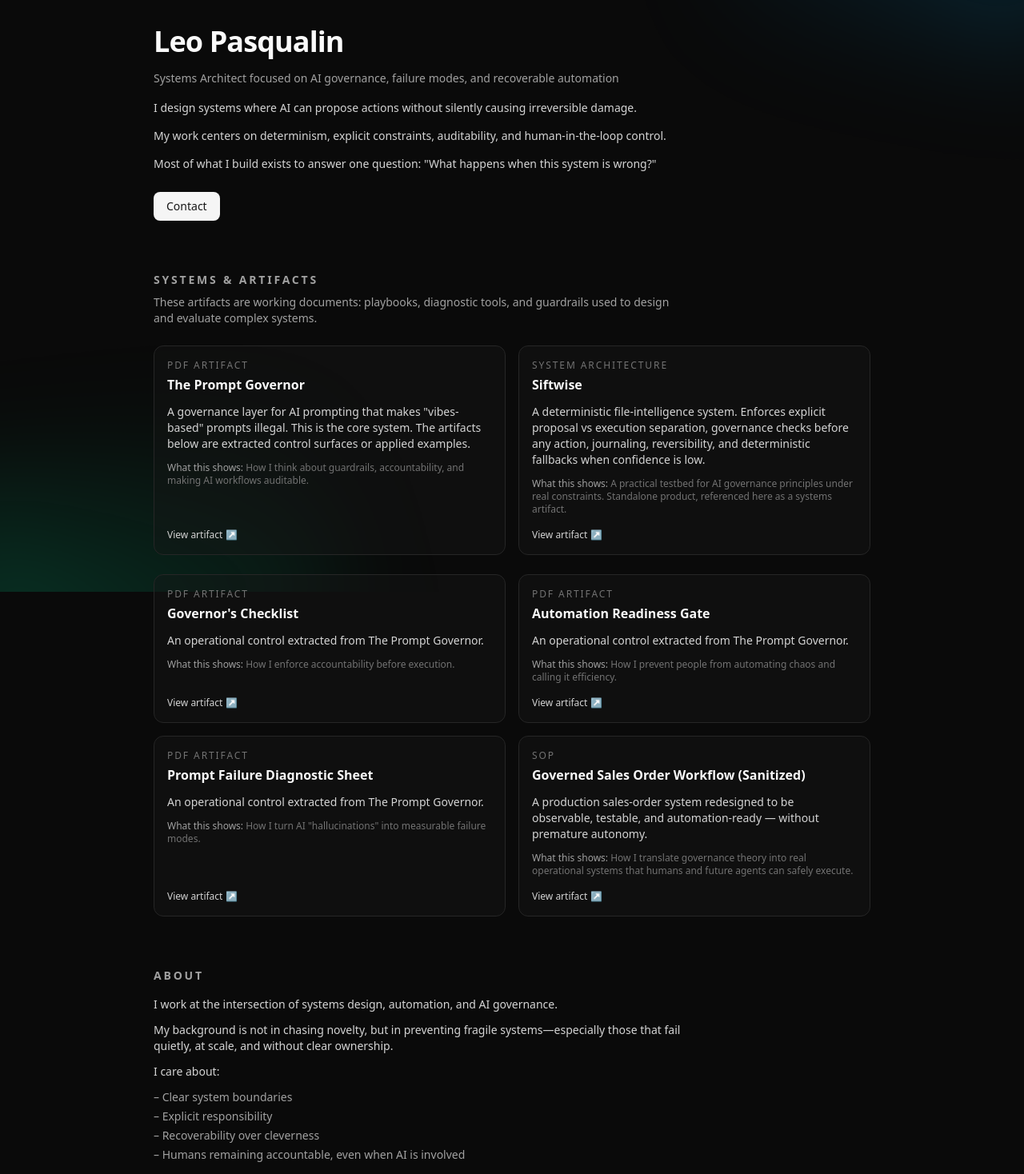
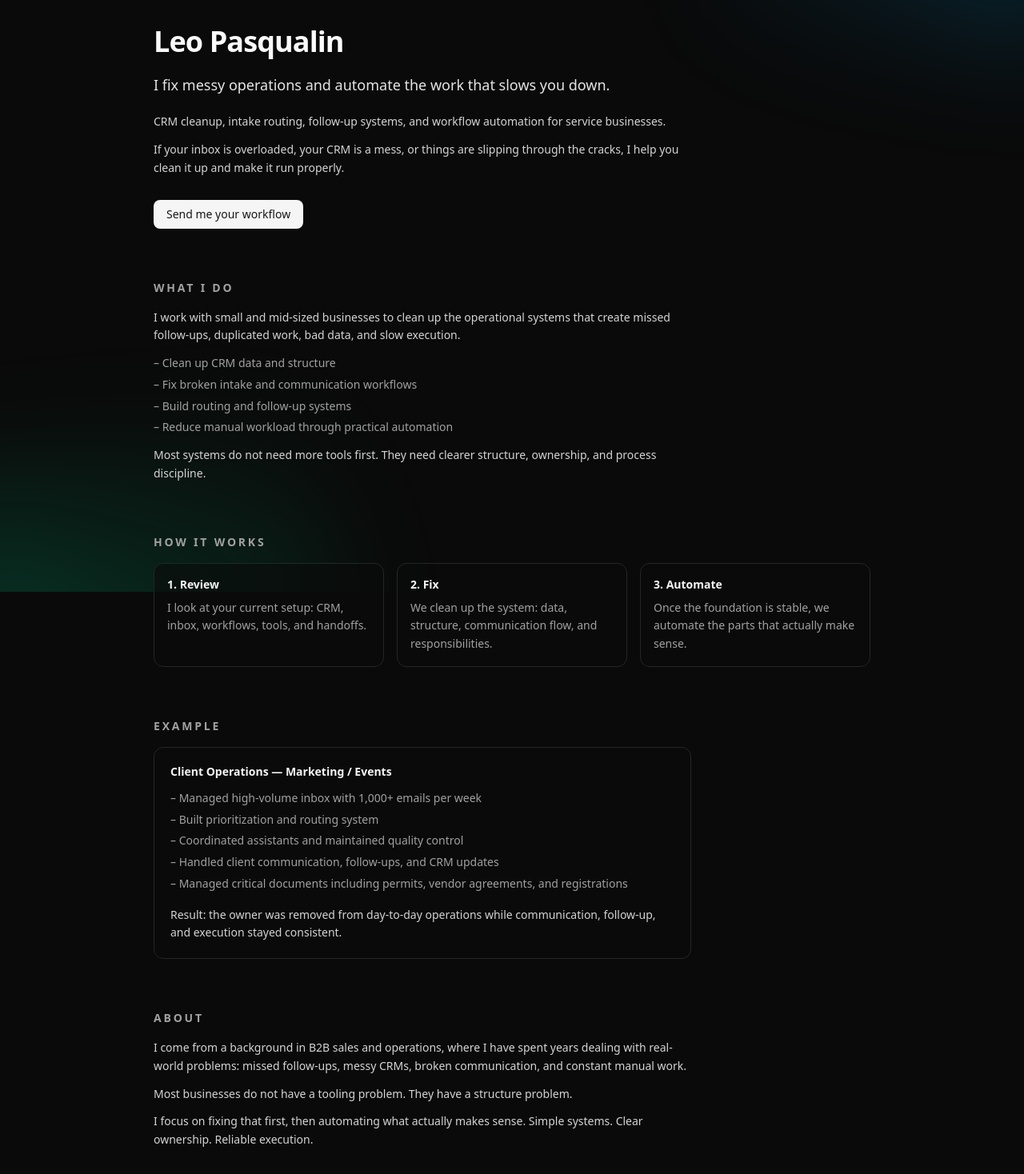
Before and after one commit to lpasqualin/leopaz-site, a Next.js app: page / in a window 1280 px wide. Shown: the part 60-1528 px from the top of the page at 80% size. Built offline with nearby package versions, Linux system fonts and the light colour scheme.

Commit message:
rewrite homepage for ops positioning

```diff
--- a/app/page.tsx
+++ b/app/page.tsx
@@ -2,89 +2,140 @@
 
 import { Layout } from "@/components/Layout";
 import { Nav } from "@/components/Nav";
-import { WorkCard } from "@/components/WorkCard";
-import { workItems } from "@/data/workItems";
 
 export default function HomePage() {
-  const featured = workItems.filter((w) => w.featured);
-  const others = workItems.filter((w) => !w.featured);
-
   return (
     <Layout>
       <Nav />
 
-      {/* Hero */}
       <main className="space-y-16">
-        <section aria-labelledby="hero-heading" className="space-y-4">
+        {/* Hero */}
+        <section aria-labelledby="hero-heading" className="space-y-5">
           <h1
             id="hero-heading"
             className="text-3xl font-semibold tracking-tight text-neutral-50 sm:text-4xl"
           >
             Leo Pasqualin
           </h1>
-          <p className="text-sm font-medium text-neutral-400">
-            Systems Architect focused on AI governance, failure modes, and recoverable automation
+
+          <p className="max-w-2xl text-lg font-medium leading-relaxed text-neutral-200">
+            I fix messy operations and automate the work that slows you down.
           </p>
+
           <div className="max-w-2xl space-y-3 text-sm leading-relaxed text-neutral-300">
             <p>
-              I design systems where AI can propose actions without silently causing irreversible damage.
+              CRM cleanup, intake routing, follow-up systems, and workflow automation
+              for service businesses.
             </p>
             <p>
-              My work centers on determinism, explicit constraints, auditability, and human-in-the-loop control.
-            </p>
-            <p>
-              Most of what I build exists to answer one question: &quot;What happens when this system is wrong?&quot;
+              If your inbox is overloaded, your CRM is a mess, or things are
+              slipping through the cracks, I help you clean it up and make it run properly.
             </p>
           </div>
+
           <div className="pt-2">
             <a
               href="mailto:leo@bbstrats.com"
               className="inline-block rounded-lg bg-neutral-100 px-4 py-2 text-sm font-medium text-neutral-900 transition hover:bg-neutral-200"
             >
-              Contact
+              Send me your workflow
             </a>
           </div>
         </section>
 
-        {/* Projects */}
-        <section id="projects" aria-labelledby="projects-heading" className="space-y-6">
-          <div className="space-y-2">
-            <h2
-              id="projects-heading"
-              className="text-sm font-semibold uppercase tracking-[0.2em] text-neutral-400"
-            >
-              Systems & Artifacts
-            </h2>
-            <p className="max-w-2xl text-sm text-neutral-400">
-              These artifacts are working documents: playbooks, diagnostic tools, and guardrails used to design and evaluate complex systems.
+        {/* What I Do */}
+        <section id="work" aria-labelledby="work-heading" className="space-y-4">
+          <h2
+            id="work-heading"
+            className="text-sm font-semibold uppercase tracking-[0.2em] text-neutral-400"
+          >
+            What I Do
+          </h2>
+
+          <div className="max-w-2xl space-y-3 text-sm leading-relaxed text-neutral-300">
+            <p>
+              I work with small and mid-sized businesses to clean up the operational
+              systems that create missed follow-ups, duplicated work, bad data, and slow execution.
+            </p>
+
+            <ul className="list-inside space-y-1 text-neutral-400">
+              <li>– Clean up CRM data and structure</li>
+              <li>– Fix broken intake and communication workflows</li>
+              <li>– Build routing and follow-up systems</li>
+              <li>– Reduce manual workload through practical automation</li>
+            </ul>
+
+            <p>
+              Most systems do not need more tools first. They need clearer structure,
+              ownership, and process discipline.
             </p>
           </div>
+        </section>
 
-          {/* Featured row */}
-          {featured.length > 0 && (
-            <div className="grid gap-4 md:grid-cols-2">
-              {featured.map((item) => (
-                <WorkCard key={item.id} item={item} />
-              ))}
+        {/* How It Works */}
+        <section aria-labelledby="process-heading" className="space-y-4">
+          <h2
+            id="process-heading"
+            className="text-sm font-semibold uppercase tracking-[0.2em] text-neutral-400"
+          >
+            How It Works
+          </h2>
+
+          <div className="grid gap-4 md:grid-cols-3">
+            <div className="rounded-xl border border-neutral-800 bg-neutral-950/60 p-4">
+              <h3 className="text-sm font-semibold text-neutral-100">1. Review</h3>
+              <p className="mt-2 text-sm leading-relaxed text-neutral-400">
+                I look at your current setup: CRM, inbox, workflows, tools, and handoffs.
+              </p>
             </div>
-          )}
 
-          {/* Rest of grid */}
-          {others.length > 0 && (
-            <div className="grid gap-4 sm:grid-cols-2">
-              {others.map((item) => (
-                <WorkCard key={item.id} item={item} />
-              ))}
+            <div className="rounded-xl border border-neutral-800 bg-neutral-950/60 p-4">
+              <h3 className="text-sm font-semibold text-neutral-100">2. Fix</h3>
+              <p className="mt-2 text-sm leading-relaxed text-neutral-400">
+                We clean up the system: data, structure, communication flow, and responsibilities.
+              </p>
             </div>
-          )}
+
+            <div className="rounded-xl border border-neutral-800 bg-neutral-950/60 p-4">
+              <h3 className="text-sm font-semibold text-neutral-100">3. Automate</h3>
+              <p className="mt-2 text-sm leading-relaxed text-neutral-400">
+                Once the foundation is stable, we automate the parts that actually make sense.
+              </p>
+            </div>
+          </div>
+        </section>
+
+        {/* Example */}
+        <section aria-labelledby="example-heading" className="space-y-4">
+          <h2
+            id="example-heading"
+            className="text-sm font-semibold uppercase tracking-[0.2em] text-neutral-400"
+          >
+            Example
+          </h2>
+
+          <div className="max-w-2xl rounded-xl border border-neutral-800 bg-neutral-950/60 p-5">
+            <h3 className="text-sm font-semibold text-neutral-100">
+              Client Operations — Marketing / Events
+            </h3>
+
+            <ul className="mt-3 list-inside space-y-1 text-sm leading-relaxed text-neutral-400">
+              <li>– Managed high-volume inbox with 1,000+ emails per week</li>
+              <li>– Built prioritization and routing system</li>
+              <li>– Coordinated assistants and maintained quality control</li>
+              <li>– Handled client communication, follow-ups, and CRM updates</li>
+              <li>– Managed critical documents including permits, vendor agreements, and registrations</li>
+            </ul>
+
+            <p className="mt-4 text-sm leading-relaxed text-neutral-300">
+              Result: the owner was removed from day-to-day operations while communication,
+              follow-up, and execution stayed consistent.
+            </p>
+          </div>
         </section>
 
         {/* About */}
-        <section
-          id="about"
-          aria-labelledby="about-heading"
-          className="space-y-4"
-        >
+        <section id="about" aria-labelledby="about-heading" className="space-y-4">
           <h2
             id="about-heading"
             className="text-sm font-semibold uppercase tracking-[0.2em] text-neutral-400"
@@ -92,22 +143,18 @@ export default function HomePage() {
             About
           </h2>
 
-          <div className="max-w-2xl space-y-3 text-sm text-neutral-300">
+          <div className="max-w-2xl space-y-3 text-sm leading-relaxed text-neutral-300">
             <p>
-              I work at the intersection of systems design, automation, and AI governance.
+              I come from a background in B2B sales and operations, where I have spent years
+              dealing with real-world problems: missed follow-ups, messy CRMs, broken
+              communication, and constant manual work.
             </p>
             <p>
-              My background is not in chasing novelty, but in preventing fragile systems—especially those that fail quietly, at scale, and without clear ownership.
+              Most businesses do not have a tooling problem. They have a structure problem.
             </p>
-            <p>I care about:</p>
-            <ul className="list-inside space-y-1 text-neutral-400">
-              <li>– Clear system boundaries</li>
-              <li>– Explicit responsibility</li>
-              <li>– Recoverability over cleverness</li>
-              <li>– Humans remaining accountable, even when AI is involved</li>
-            </ul>
             <p>
-              Most of my work is exploratory by design. Some of it becomes products. All of it is governed.
+              I focus on fixing that first, then automating what actually makes sense.
+              Simple systems. Clear ownership. Reliable execution.
             </p>
           </div>
         </section>
@@ -121,7 +168,7 @@ export default function HomePage() {
             Contact
           </h2>
 
-          <div className="text-sm text-neutral-300">
+          <div className="max-w-2xl text-sm leading-relaxed text-neutral-300">
             <p>
               Email:{" "}
               <a
@@ -131,8 +178,9 @@ export default function HomePage() {
                 leo@bbstrats.com
               </a>
             </p>
-            <p className="mt-1 text-xs text-neutral-500">
-              I read everything. Replies may be slow.
+            <p className="mt-2 text-neutral-400">
+              Send me a quick overview of your current workflow. I will tell you
+              what is likely broken and where to start.
             </p>
           </div>
         </section>
```
